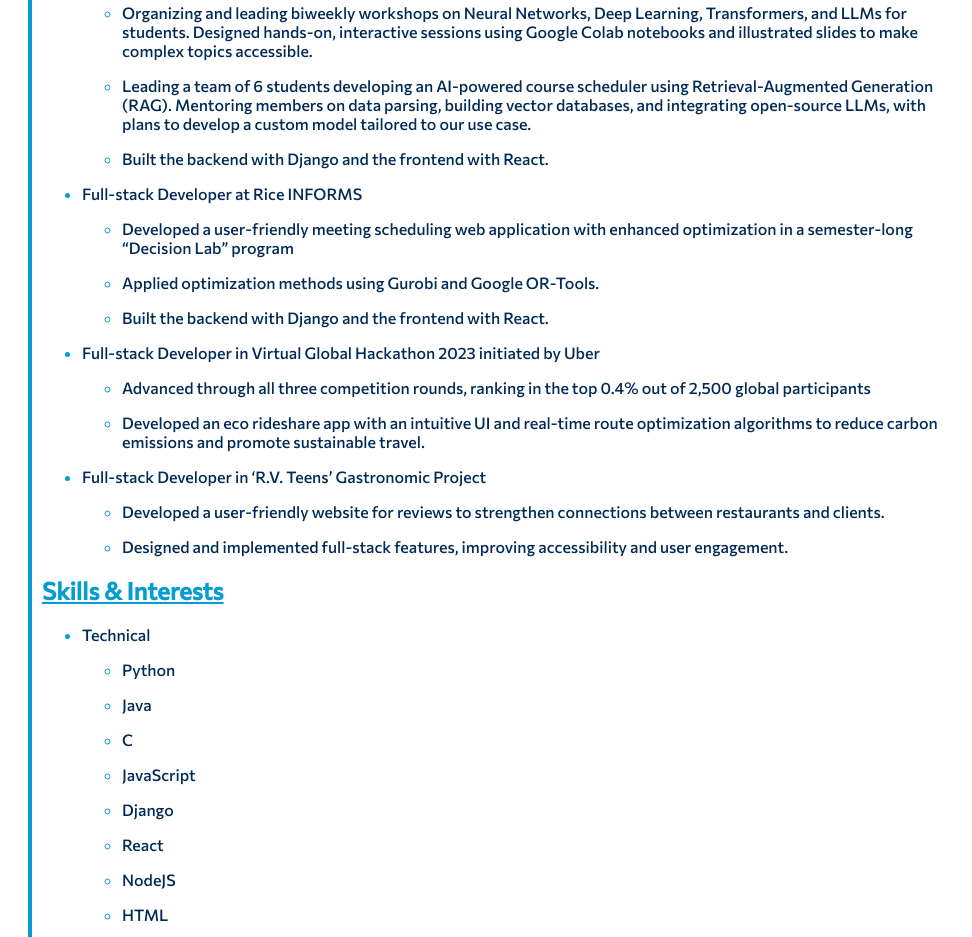
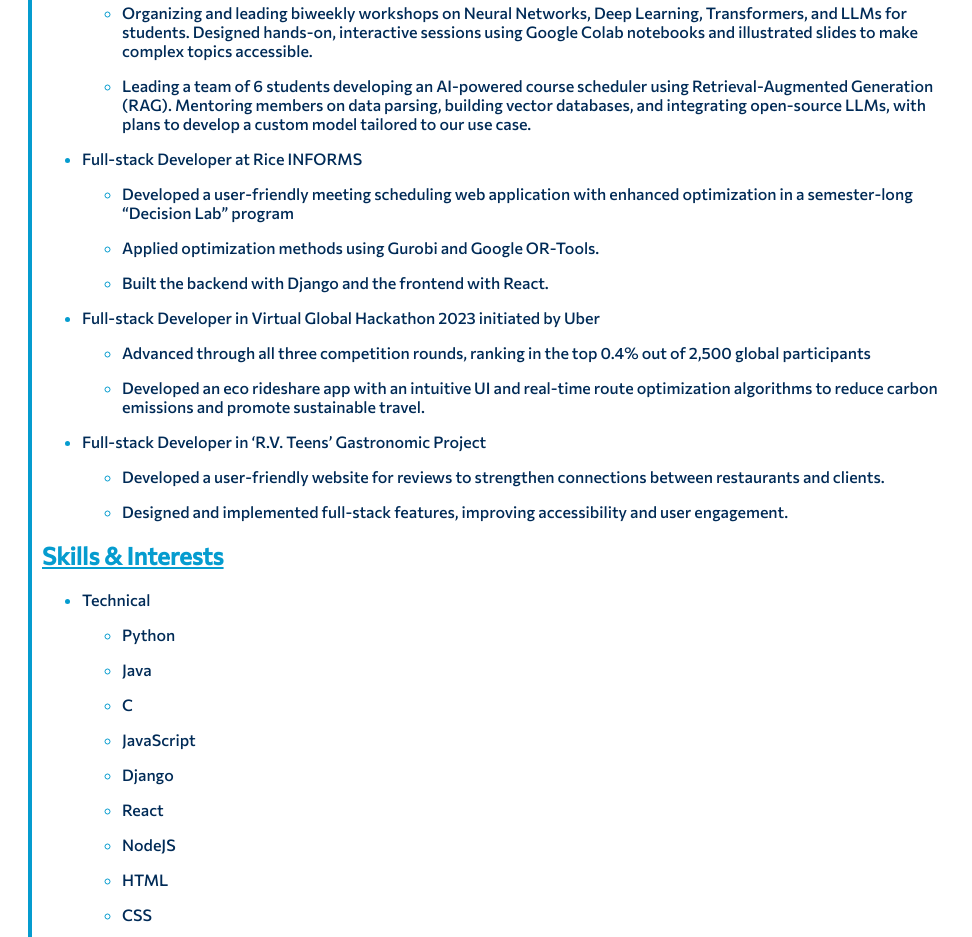
Before and after one commit to smetana228/CVcv, a plain HTML site: page index.html in a window 1280 px wide. Shown: the part 990-1927 px from the top of the page, without its empty margins (0-972 px from the left). Drawn offline with nearby package versions, Linux system fonts and the light colour scheme.

Commit message:
Update index.html

```diff
--- a/index.html
+++ b/index.html
@@ -58,8 +58,6 @@
 				Mentoring members on data parsing, building vector databases, and integrating open-source LLMs, with <br>plans to develop a
 				custom model tailored to our use case.
 			</p></li>
-
-			<li><p>Built the backend with Django and the frontend with React.</p></li>
 		</ul>
 		<li><p>Full-stack Developer at Rice INFORMS</p></li>
 		<ul>
```
